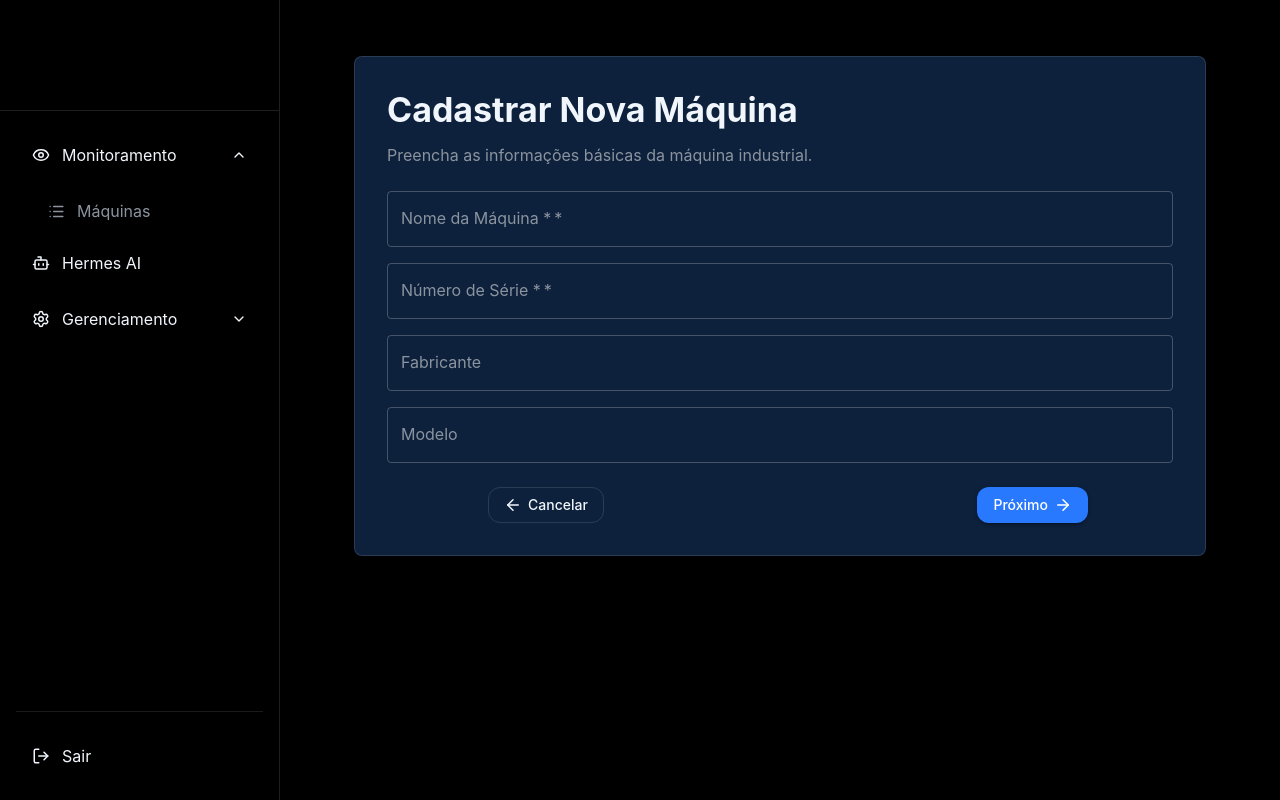
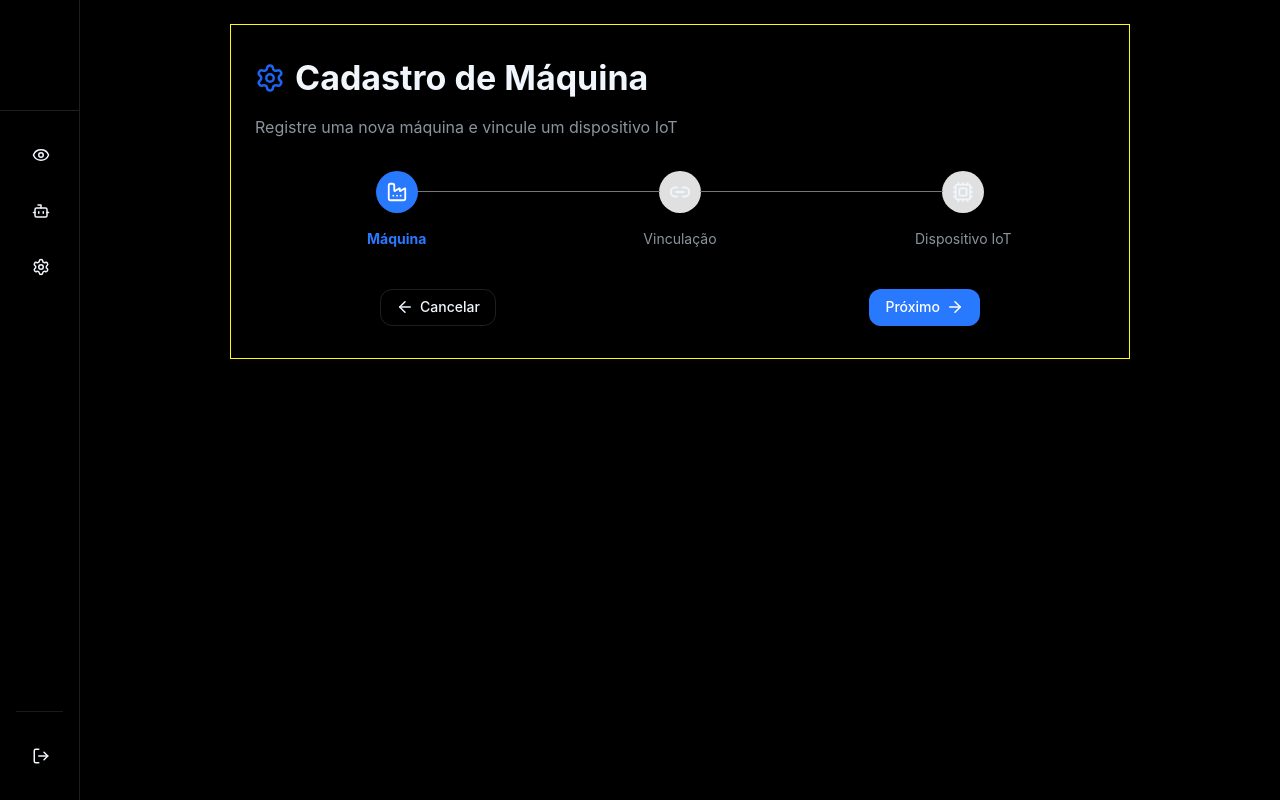
Before and after one commit to SENAISP-Unid601-Projetos/IoTurn, a React (Vite) app in the folder IoturnPage/: page /main/maquinas/cadastro in a window 1280 px wide. Built offline with nearby package versions, Linux system fonts and the light colour scheme; no server answers.

Commit message:
Register

```diff
--- a/IoturnPage/src/pages/Cadastro/CadastroMaquina.jsx
+++ b/IoturnPage/src/pages/Cadastro/CadastroMaquina.jsx
@@ -1,22 +1,25 @@
 import React, { useState } from "react";
 import {
   Box,
-  Button,
-  TextField,
   Typography,
-  Paper,
   Container,
 } from "@mui/material";
+import { Settings } from "lucide-react";
 import { useNavigate } from "react-router-dom";
-import Buttons from "./components/BottonsActions";
+import Buttons from "../Cadastro/components/BottonsActions";
+import RegistrationStepper from "../Cadastro/components/RegistrationStepper";
+import theme from "../../theme";
 
 const CadastroMaquina = () => {
   const navigate = useNavigate();
+  const [activeStep, setActiveStep] = useState(0);
+
   const [formData, setFormData] = useState({
     name: "",
     serialNumber: "",
     manufacturer: "",
     model: "",
+    status: "Ativo",
   });
 
   const handleChange = (e) => {
@@ -27,72 +30,45 @@ const CadastroMaquina = () => {
   const handleSubmit = (e) => {
     e.preventDefault();
     console.log("Dados da máquina:", formData);
-    // Aqui você vai chamar sua API depois:
-    // createMachine(formData).then(() => navigate("/main/gerenciamento"));
-    alert("Máquina cadastrada com sucesso!");
-    navigate("/main/gerenciamento"); // ou o caminho da sua lista
+    // lógica da API
+    navigate("/main/gerenciamento"); // caminho da sua lista
   };
 
   return (
-    <Container maxWidth="md" sx={{ py: 4 }}>
-      <Paper
+    <Container maxWidth="md" sx={{ py: 4, border: '1px solid yellow'}}>
+      <Box
         sx={{
-          p: 4,
-          bgcolor: "background.paper",
-          borderRadius: 2,
-          border: "1px solid",
-          borderColor: "divider",
+          display: "flex",
+          justifyContent: "space-between",
+          alignItems: "center",
+          mb: 2,
         }}
       >
-        <Typography variant="h4" fontWeight="bold" gutterBottom>
-          Cadastrar Nova Máquina
-        </Typography>
-        <Typography variant="body1" color="text.secondary" gutterBottom>
-          Preencha as informações básicas da máquina industrial.
-        </Typography>
+        <Box
+          sx={{
+            display: "flex",
+            alignItems: "center",
+            gap: "10px",
+          }}
+        >
+          <Settings color={theme.palette.primary.dark} size={30} />
+          <Typography variant="h4" component="h1" fontWeight="bold">
+            Cadastro de Máquina
+          </Typography>
+        </Box>
+      </Box>
 
-        <Box component="form" onSubmit={handleSubmit} sx={{ mt: 3 }}>
-          <TextField
-            label="Nome da Máquina *"
-            name="name"
-            fullWidth
-            required
-            value={formData.name}
-            onChange={handleChange}
-            sx={{ mb: 2 }}
-          />
-          <TextField
-            label="Número de Série *"
-            name="serialNumber"
-            fullWidth
-            required
-            value={formData.serialNumber}
-            onChange={handleChange}
-            sx={{ mb: 2 }}
-          />
-          <TextField
-            label="Fabricante"
-            name="manufacturer"
-            fullWidth
-            value={formData.manufacturer}
-            onChange={handleChange}
-            sx={{ mb: 2 }}
-          />
-          <TextField
-            label="Modelo"
-            name="model"
-            fullWidth
-            value={formData.model}
-            onChange={handleChange}
-            sx={{ mb: 3 }}
-          />
+      <Typography variant="body1" color="text.secondary" sx={{ mb: 4 }}>
+        Registre uma nova máquina e vincule um dispositivo IoT
+      </Typography>
 
-          <Box sx={{ display: "flex", gap: 2 }}>
-            <Box component="form" onSubmit={handleSubmit} sx={{ mt: 3 }}></Box>
-            <Buttons onNext={handleSubmit} cancelPath="/main/gerenciamento/maquinas" />
-          </Box>
+      <RegistrationStepper activeStep={activeStep} />
+
+
+        <Box sx={{ display: "flex", gap: 2, mt: 4 }}>
+          <Buttons onNext={handleSubmit} cancelPath="/main/gerenciamento/maquinas" />
         </Box>
-      </Paper>
+
     </Container>
   );
 };
--- /dev/null
+++ b/IoturnPage/src/pages/Cadastro/components/RegistrationStepper.jsx
@@ -0,0 +1,89 @@
+import React from "react";
+import {
+    Box,
+    Stepper,
+    Step,
+    StepLabel,
+    Typography,
+    useTheme,
+} from "@mui/material";
+import { Factory, Link2, Cpu } from "lucide-react";
+
+const steps = [
+    { label: "Máquina", icon: <Factory size={22} /> },
+    { label: "Vinculação", icon: <Link2 size={22} /> },
+    { label: "Dispositivo IoT", icon: <Cpu size={22} /> },
+];
+
+const RegistrationStepper = ({ activeStep = 0 }) => {
+    const theme = useTheme();
+
+    return (
+        <Box sx={{ width: "100%", mb: 5 }}>
+            <Stepper
+                activeStep={activeStep}
+                alternativeLabel
+                sx={{
+                    "& .MuiStepConnector-root": {
+                        top: 20,
+                    },
+                    "& .MuiStepIcon-root": {
+                        color: theme.palette.grey[400],
+                    },
+                    "& .MuiStepIcon-root.Mui-active": {
+                        color: theme.palette.primary.main,
+                    },
+                    "& .MuiStepIcon-root.Mui-completed": {
+                        color: theme.palette.success.main,
+                    },
+                }}
+            >
+                {steps.map((step, index) => (
+                    <Step key={index}>
+                        <StepLabel
+                            StepIconComponent={() => (
+                                <Box
+                                    sx={{
+                                        display: "flex",
+                                        alignItems: "center",
+                                        justifyContent: "center",
+                                        width: 42,
+                                        height: 42,
+                                        borderRadius: "50%",
+                                        bgcolor:
+                                            index === activeStep
+                                                ? theme.palette.primary.main
+                                                : theme.palette.grey[300],
+                                        color:
+                                            index === activeStep
+                                                ? theme.palette.common.white
+                                                : theme.palette.text.primary,
+                                        transition: "all 0.3s ease",
+                                    }}
+                                >
+                                    {step.icon}
+                                </Box>
+                            )}
+                        >
+                            <Typography
+                                variant="body2"
+                                sx={{
+                                    mt: 1,
+                                    fontWeight: index === activeStep ? "bold" : "normal",
+                                    color:
+                                        index === activeStep
+                                            ? theme.palette.primary.main
+                                            : theme.palette.text.secondary,
+                                }}
+                            >
+                                {step.label}
+                            </Typography>
+                        </StepLabel>
+                    </Step>
+                ))}
+            </Stepper>
+        </Box>
+    );
+};
+
+export default RegistrationStepper;
```
